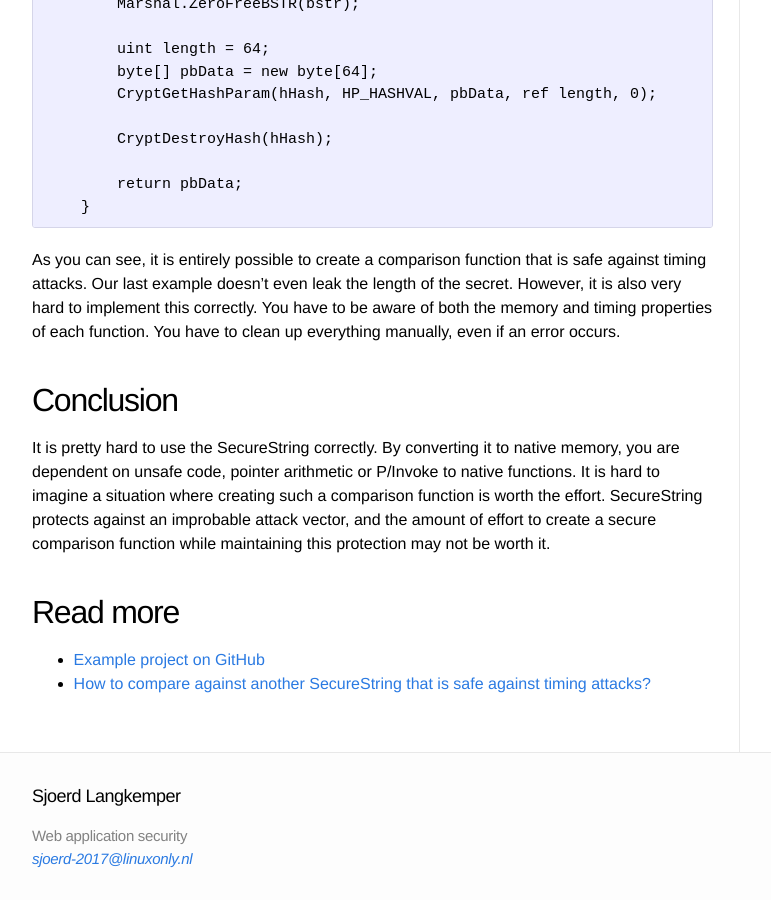
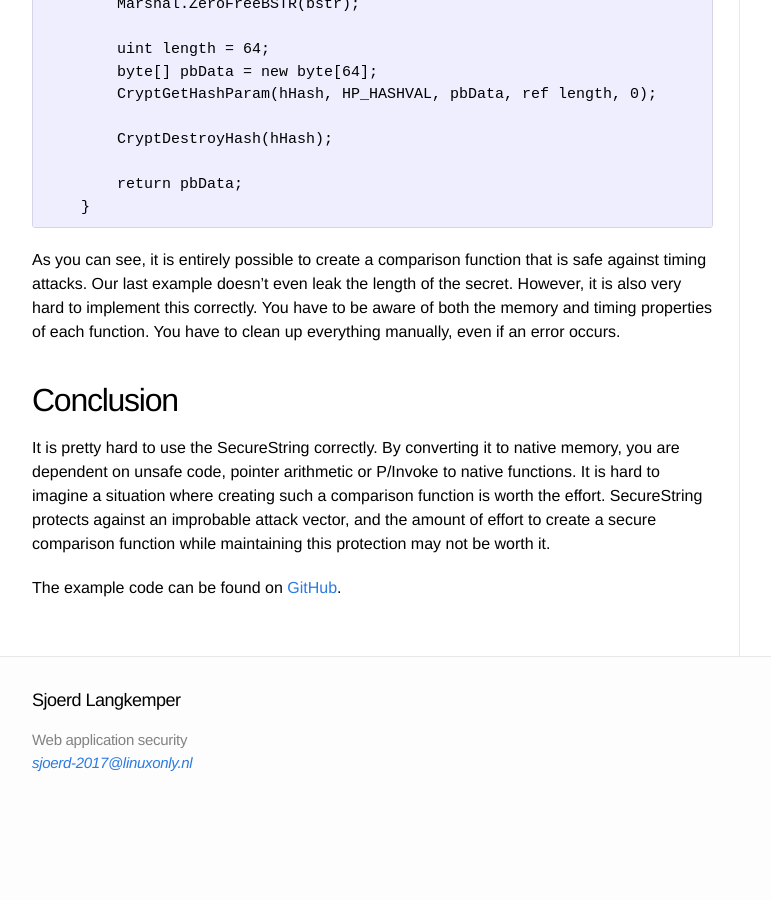
Before and after one commit to Sjord/Sjord.github.io, a Jekyll site: the page built from _posts/2017-07-25-comparing-securestrings-in-dotnet.md, in a window 1280 px wide and 900 px high, scrolled down 4434 px. Shown: the whole window, without its empty margins (108-879 px from the left). Built offline with Jekyll 4.4.1, drawn with Linux system fonts in a browser that asks for light colours; after the commit the page ends 5238 px from its top, so only the background shows below that.

Commit message:
Remove link again
Since it links to a sec.se question without answer.

```diff
--- a/_posts/2017-07-25-comparing-securestrings-in-dotnet.md
+++ b/_posts/2017-07-25-comparing-securestrings-in-dotnet.md
@@ -137,7 +137,4 @@
 
 It is pretty hard to use the SecureString correctly. By converting it to native memory, you are dependent on unsafe code, pointer arithmetic or P/Invoke to native functions. It is hard to imagine a situation where creating such a comparison function is worth the effort. SecureString protects against an improbable attack vector, and the amount of effort to create a secure comparison function while maintaining this protection may not be worth it.
 
-## Read more
-
-* [Example project on GitHub](https://github.com/Sjord/CompareSecureStrings)
-* [How to compare against another SecureString that is safe against timing attacks?](https://security.stackexchange.com/questions/161316/securestring-how-to-compare-against-another-securestring-that-is-safe-against-ti)
+The example code can be found on [GitHub](https://github.com/Sjord/CompareSecureStrings).
```
